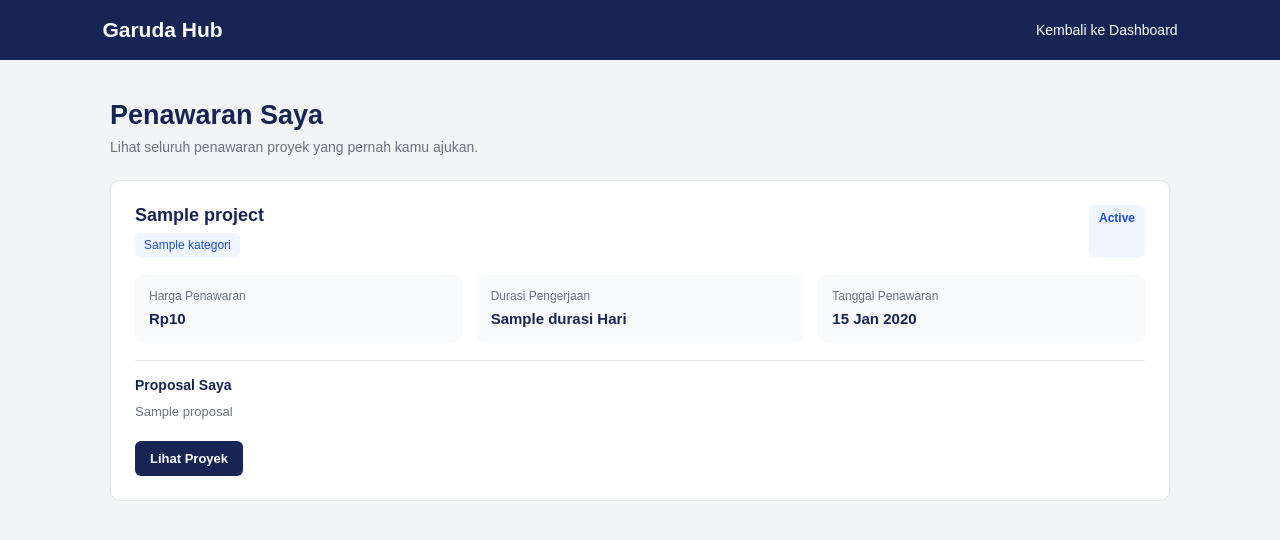
After one commit to aeliothh/GarudahubKelompokAmbulu, a Laravel app: template resources/views/bids/index.blade.php in a window 1280 px wide. The commit adds this page. Shown: the top 540 px of the page. Run offline with Laravel 12, Linux system fonts and the light colour scheme; the template is opened without the code that fills it: most values are stand-ins (such as "Sample title", 1, 10 or a date in 2020).

Commit message:
feat: implement bidding and winner selection

```diff
--- /dev/null
+++ b/resources/views/bids/index.blade.php
@@ -0,0 +1,303 @@
+
+<!DOCTYPE html>
+<html lang="id">
+<head>
+    <meta charset="UTF-8">
+    <meta name="viewport" content="width=device-width, initial-scale=1.0">
+    <title>Penawaran Saya - Garuda Hub</title>
+
+    <style>
+        * {
+            box-sizing: border-box;
+            margin: 0;
+            padding: 0;
+            font-family: Arial, sans-serif;
+        }
+
+        body {
+            background: #f3f4f6;
+            color: #1f2937;
+        }
+
+        .navbar {
+            background: #172554;
+            color: white;
+            padding: 18px 8%;
+            display: flex;
+            justify-content: space-between;
+            align-items: center;
+        }
+
+        .navbar h2 {
+            font-size: 21px;
+        }
+
+        .navbar a {
+            color: white;
+            text-decoration: none;
+            font-size: 14px;
+        }
+
+        .container {
+            max-width: 1100px;
+            margin: 40px auto;
+            padding: 0 20px;
+        }
+
+        .header {
+            margin-bottom: 25px;
+        }
+
+        .header h1 {
+            color: #172554;
+            font-size: 27px;
+            margin-bottom: 8px;
+        }
+
+        .header p {
+            color: #6b7280;
+            font-size: 14px;
+        }
+
+        .bid-card {
+            background: white;
+            padding: 24px;
+            border-radius: 10px;
+            border: 1px solid #e5e7eb;
+            margin-bottom: 18px;
+        }
+
+        .bid-header {
+            display: flex;
+            justify-content: space-between;
+            gap: 15px;
+            margin-bottom: 18px;
+        }
+
+        .bid-header h3 {
+            color: #172554;
+            font-size: 18px;
+            margin-bottom: 7px;
+        }
+
+        .category {
+            display: inline-block;
+            background: #eff6ff;
+            color: #1d4ed8;
+            padding: 5px 9px;
+            border-radius: 5px;
+            font-size: 12px;
+        }
+
+        .bid-info {
+            display: grid;
+            grid-template-columns: repeat(auto-fit, minmax(160px, 1fr));
+            gap: 15px;
+            margin-bottom: 18px;
+        }
+
+        .info-item {
+            background: #f9fafb;
+            padding: 14px;
+            border-radius: 7px;
+        }
+
+        .info-item span {
+            display: block;
+            color: #6b7280;
+            font-size: 12px;
+            margin-bottom: 7px;
+        }
+
+        .info-item strong {
+            color: #172554;
+            font-size: 15px;
+        }
+
+        .proposal {
+            border-top: 1px solid #e5e7eb;
+            padding-top: 16px;
+            margin-bottom: 18px;
+        }
+
+        .proposal h4 {
+            color: #172554;
+            font-size: 14px;
+            margin-bottom: 8px;
+        }
+
+        .proposal p {
+            font-size: 13px;
+            line-height: 1.7;
+            color: #6b7280;
+        }
+
+        .status {
+            display: inline-block;
+            padding: 6px 10px;
+            border-radius: 5px;
+            background: #eff6ff;
+            color: #1d4ed8;
+            font-size: 12px;
+            font-weight: bold;
+        }
+
+        .status.winner {
+            background: #dcfce7;
+            color: #166534;
+        }
+
+        .btn {
+            display: inline-block;
+            padding: 10px 15px;
+            background: #172554;
+            color: white;
+            text-decoration: none;
+            border-radius: 6px;
+            font-size: 13px;
+            font-weight: bold;
+        }
+
+        .btn:hover {
+            background: #1e40af;
+        }
+
+        .empty {
+            background: white;
+            padding: 50px 20px;
+            border-radius: 10px;
+            text-align: center;
+            color: #6b7280;
+        }
+
+        .success {
+            background: #dcfce7;
+            color: #166534;
+            padding: 13px;
+            border-radius: 7px;
+            margin-bottom: 20px;
+            font-size: 14px;
+        }
+
+        .pagination {
+            margin-top: 25px;
+        }
+
+        @media (max-width: 600px) {
+            .navbar {
+                padding: 16px 5%;
+            }
+
+            .bid-header {
+                flex-direction: column;
+            }
+        }
+    </style>
+</head>
+
+<body>
+
+    <nav class="navbar">
+        <h2>Garuda Hub</h2>
+        <a href="{{ route('dashboard') }}">Kembali ke Dashboard</a>
+    </nav>
+
+    <main class="container">
+
+        @if (session('success'))
+            <div class="success">
+                {{ session('success') }}
+            </div>
+        @endif
+
+        <div class="header">
+            <h1>Penawaran Saya</h1>
+            <p>
+                Lihat seluruh penawaran proyek yang pernah kamu ajukan.
+            </p>
+        </div>
+
+        @if ($bids->count() > 0)
+
+            @foreach ($bids as $bid)
+
+                <div class="bid-card">
+
+                    <div class="bid-header">
+                        <div>
+                            <h3>{{ $bid->project->judul }}</h3>
+
+                            <span class="category">
+                                {{ $bid->project->kategori }}
+                            </span>
+                        </div>
+
+                        @if ($bid->is_winner)
+                            <span class="status winner">
+                                Terpilih sebagai Pemenang
+                            </span>
+                        @else
+                            <span class="status">
+                                {{ ucfirst($bid->project->status) }}
+                            </span>
+                        @endif
+                    </div>
+
+                    <div class="bid-info">
+
+                        <div class="info-item">
+                            <span>Harga Penawaran</span>
+                            <strong>
+                                Rp{{ number_format($bid->harga, 0, ',', '.') }}
+                            </strong>
+                        </div>
+
+                        <div class="info-item">
+                            <span>Durasi Pengerjaan</span>
+                            <strong>{{ $bid->durasi }} Hari</strong>
+                        </div>
+
+                        <div class="info-item">
+                            <span>Tanggal Penawaran</span>
+                            <strong>
+                                {{ $bid->created_at->format('d M Y') }}
+                            </strong>
+                        </div>
+
+                    </div>
+
+                    <div class="proposal">
+                        <h4>Proposal Saya</h4>
+                        <p>{{ $bid->proposal }}</p>
+                    </div>
+
+                    <a
+                        href="{{ route('projects.show', $bid->project) }}"
+                        class="btn"
+                    >
+                        Lihat Proyek
+                    </a>
+
+                </div>
+
+            @endforeach
+
+            <div class="pagination">
+                {{ $bids->links() }}
+            </div>
+
+        @else
+
+            <div class="empty">
+                <h3>Belum Ada Penawaran</h3>
+                <p style="margin-top: 10px;">
+                    Kamu belum pernah mengajukan penawaran proyek.
+                </p>
+            </div>
+
+        @endif
+
+    </main>
+
+</body>
+</html>
--- a/routes/web.php
+++ b/routes/web.php
@@ -4,6 +4,7 @@
 use Illuminate\Support\Facades\Route;
 use App\Http\Controllers\AuthController;
 use App\Http\Controllers\ProjectController;
+use App\Http\Controllers\BidController;
 
 // Halaman utama
 Route::get('/', function () {
@@ -13,11 +14,13 @@ Route::get('/', function () {
 // Authentication untuk pengguna yang belum login
 Route::middleware('guest')->group(function () {
 
+    // Registrasi
     Route::get('/register', [AuthController::class, 'showRegister'])
         ->name('register');
 
     Route::post('/register', [AuthController::class, 'register']);
 
+    // Login
     Route::get('/login', [AuthController::class, 'showLogin'])
         ->name('login');
 
@@ -34,10 +37,13 @@ Route::middleware(['auth', 'role:klien,developer'])->group(function () {
 
     Route::get('/projects', [ProjectController::class, 'index'])
         ->name('projects.index');
+
+    Route::get('/projects/{project}', [ProjectController::class, 'show'])
+        ->whereNumber('project')
+        ->name('projects.show');
 });
 
-// Route khusus klien
-// Route statis /create harus didaftarkan sebelum /{project}
+// Pengelolaan proyek khusus klien
 Route::middleware(['auth', 'role:klien'])->group(function () {
 
     Route::get('/projects/create', [ProjectController::class, 'create'])
@@ -59,12 +65,29 @@ Route::middleware(['auth', 'role:klien'])->group(function () {
         ->name('projects.destroy');
 });
 
-// Detail proyek untuk klien dan developer
-Route::middleware(['auth', 'role:klien,developer'])->group(function () {
+// Sistem bidding khusus developer
+Route::middleware(['auth', 'role:developer'])->group(function () {
 
-    Route::get('/projects/{project}', [ProjectController::class, 'show'])
+    // Melihat daftar penawaran milik developer
+    Route::get('/my-bids', [BidController::class, 'index'])
+        ->name('bids.index');
+
+    // Mengajukan penawaran pada proyek
+    Route::post('/projects/{project}/bids', [BidController::class, 'store'])
         ->whereNumber('project')
-        ->name('projects.show');
+        ->name('bids.store');
+});
+
+// Pemilihan pemenang khusus klien
+Route::middleware(['auth', 'role:klien'])->group(function () {
+
+    Route::post(
+        '/projects/{project}/bids/{bid}/winner',
+        [BidController::class, 'selectWinner']
+    )
+        ->whereNumber('project')
+        ->whereNumber('bid')
+        ->name('bids.winner');
 });
 
 // Logout
```
Also changed, not shown: app/Http/Controllers/BidController.php (added, +166 -0 lines), resources/views/projects/show.blade.php (+203 -42 lines).
